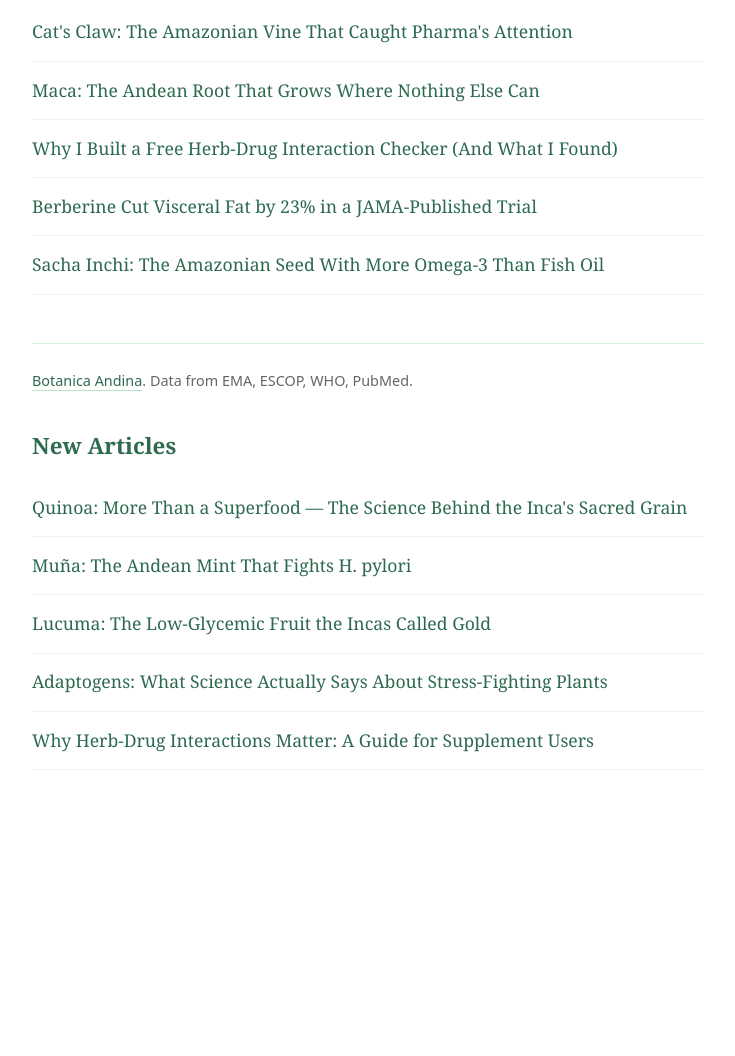
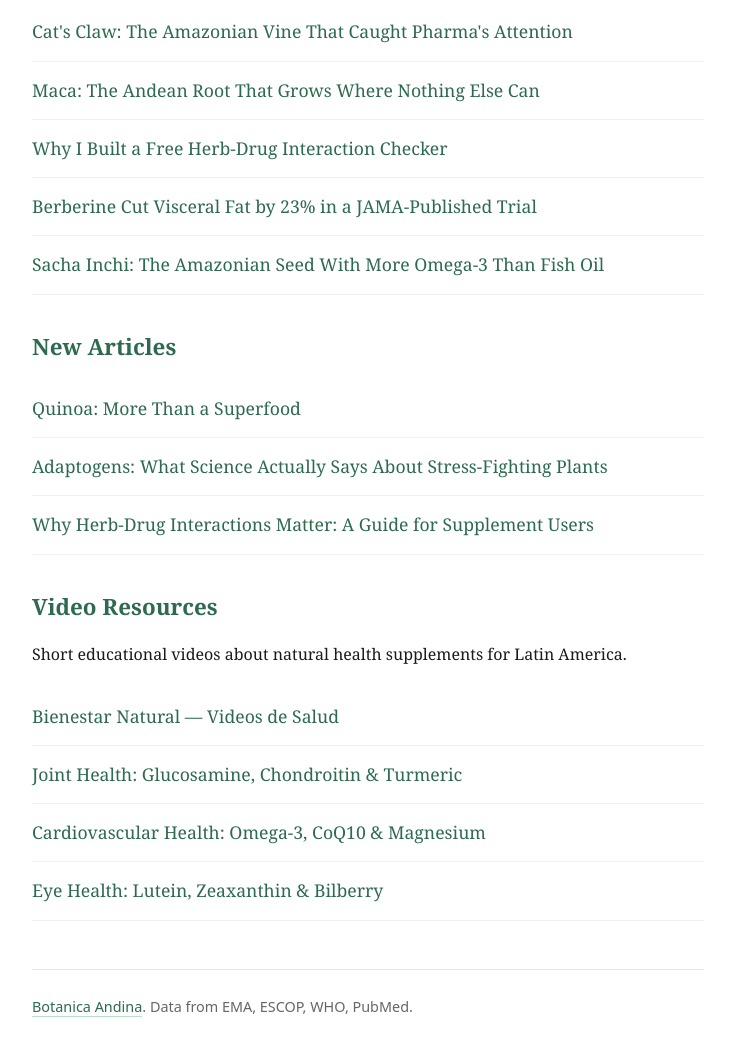
Before and after one commit to tapirro/tapirro.github.io, a plain HTML site: page index.html in a window 1280 px wide. Shown: the part 432-1488 px from the top of the page, without its empty margins (272-1007 px from the left). Before the commit the page ends 1234 px from the top, so only its background shows below. Drawn offline with Linux system fonts and the light colour scheme.

Commit message:
Add video resources section linking to hilart-shorts

```diff
--- a/index.html
+++ b/index.html
@@ -15,11 +15,7 @@ h2{font-size:1.4rem;margin:2rem 0 0.8rem;color:#2d6a4f}
 h3{font-size:1.1rem;margin:1.5rem 0 0.5rem;color:#40916c}
 p{margin-bottom:1.2rem}
 em{color:#555}
-.nav{font-family:system-ui,sans-serif;font-size:0.9rem;margin-bottom:2rem;padding-bottom:1rem;border-bottom:1px solid #d8f3dc}
-.nav a{margin-right:1.5rem}
 .footer{margin-top:3rem;padding-top:1.5rem;border-top:1px solid #d8f3dc;font-size:0.9rem;color:#666;font-family:system-ui,sans-serif}
-.cta{background:#d8f3dc;padding:1.2rem;border-radius:8px;margin:2rem 0}
-.cta a{font-weight:bold;border-bottom:2px solid #2d6a4f}
 .subtitle{color:#666;margin-bottom:2rem;font-size:1.1rem}
 ul{list-style:none;padding:0}
 li{padding:0.8rem 0;border-bottom:1px solid #f0f0f0}
@@ -35,28 +31,33 @@ li a:hover{background:#d8f3dc;padding:0.2rem 0.4rem;border-radius:4px}
 </header>
 <div class="tools">
 <h2>Open-Source Tools</h2>
-<p><a href="https://botanicaandina.com/herramientas/interacciones/">Herb-Drug Interaction Checker</a> — 250 plants, 53 drug classes, 592 interactions.</p>
+<p><a href="https://botanicaandina.com/herramientas/interacciones/">Herb-Drug Interaction Checker</a> &mdash; 250 plants, 53 drug classes, 592 interactions.</p>
 <p><a href="https://github.com/tapirro/andean-plants-database">Andean Plants Database</a> | <a href="https://github.com/tapirro/herbal-medicine-api">Herbal Medicine API</a></p>
 </div>
 <h2>Research Notes</h2>
 <ul>
 <li><a href="/cats-claw/">Cat's Claw: The Amazonian Vine That Caught Pharma's Attention</a></li>
 <li><a href="/maca/">Maca: The Andean Root That Grows Where Nothing Else Can</a></li>
-<li><a href="/herb-drug-checker/">Why I Built a Free Herb-Drug Interaction Checker (And What I Found)</a></li>
+<li><a href="/herb-drug-checker/">Why I Built a Free Herb-Drug Interaction Checker</a></li>
 <li><a href="/berberine/">Berberine Cut Visceral Fat by 23% in a JAMA-Published Trial</a></li>
 <li><a href="/sacha-inchi/">Sacha Inchi: The Amazonian Seed With More Omega-3 Than Fish Oil</a></li>
+</ul>
+<h2>New Articles</h2>
+<ul>
+<li><a href="/quinoa-nutrition/">Quinoa: More Than a Superfood</a></li>
+<li><a href="/adaptogens-explained/">Adaptogens: What Science Actually Says About Stress-Fighting Plants</a></li>
+<li><a href="/herb-drug-interactions-guide/">Why Herb-Drug Interactions Matter: A Guide for Supplement Users</a></li>
+</ul>
+<h2>Video Resources</h2>
+<p>Short educational videos about natural health supplements for Latin America.</p>
+<ul>
+<li><a href="/hilart-shorts/">Bienestar Natural &mdash; Videos de Salud</a></li>
+<li><a href="/hilart-shorts/salud/dolor-articular/">Joint Health: Glucosamine, Chondroitin &amp; Turmeric</a></li>
+<li><a href="/hilart-shorts/salud/salud-cardiovascular/">Cardiovascular Health: Omega-3, CoQ10 &amp; Magnesium</a></li>
+<li><a href="/hilart-shorts/salud/salud-visual/">Eye Health: Lutein, Zeaxanthin &amp; Bilberry</a></li>
 </ul>
 <footer class="footer">
 <p><a href="https://botanicaandina.com">Botanica Andina</a>. Data from EMA, ESCOP, WHO, PubMed.</p>
 </footer>
-
-<h2>New Articles</h2>
-<ul>
-<li><a href="/quinoa-nutrition/">Quinoa: More Than a Superfood — The Science Behind the Inca's Sacred Grain</a></li>
-<li><a href="/muña-andean-mint/">Muña: The Andean Mint That Fights H. pylori</a></li>
-<li><a href="/lucuma-gold-of-incas/">Lucuma: The Low-Glycemic Fruit the Incas Called Gold</a></li>
-<li><a href="/adaptogens-explained/">Adaptogens: What Science Actually Says About Stress-Fighting Plants</a></li>
-<li><a href="/herb-drug-interactions-guide/">Why Herb-Drug Interactions Matter: A Guide for Supplement Users</a></li>
-</ul>
 </body>
 </html>
```
